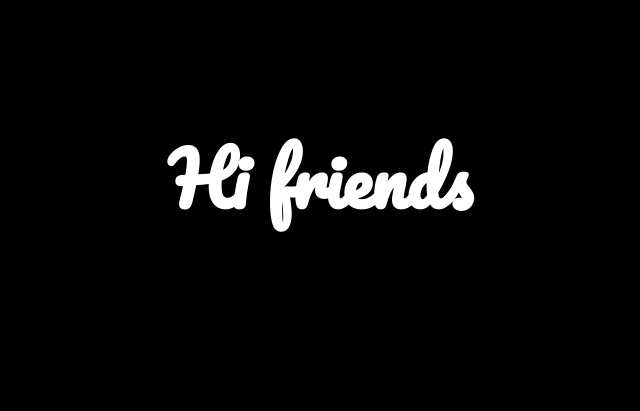
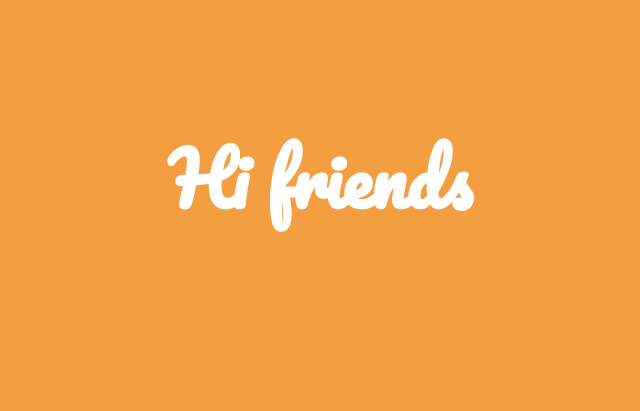
Before and after one commit to ItsJonnyMate/Oliyy.github.io, a plain HTML site: page index.html in a window 1280 px wide. Shown: the whole page, without its empty margins (320-960 px from the left). Drawn offline with Linux system fonts and the light colour scheme.

Commit message:
Update style.css

```diff
--- a/style.css
+++ b/style.css
@@ -5,7 +5,7 @@ head {
 }
 
 body {
-  background-color: black;
+  background-color: #f49e42;
   font-family: 'Pacifico', cursive;
 }
 
```
